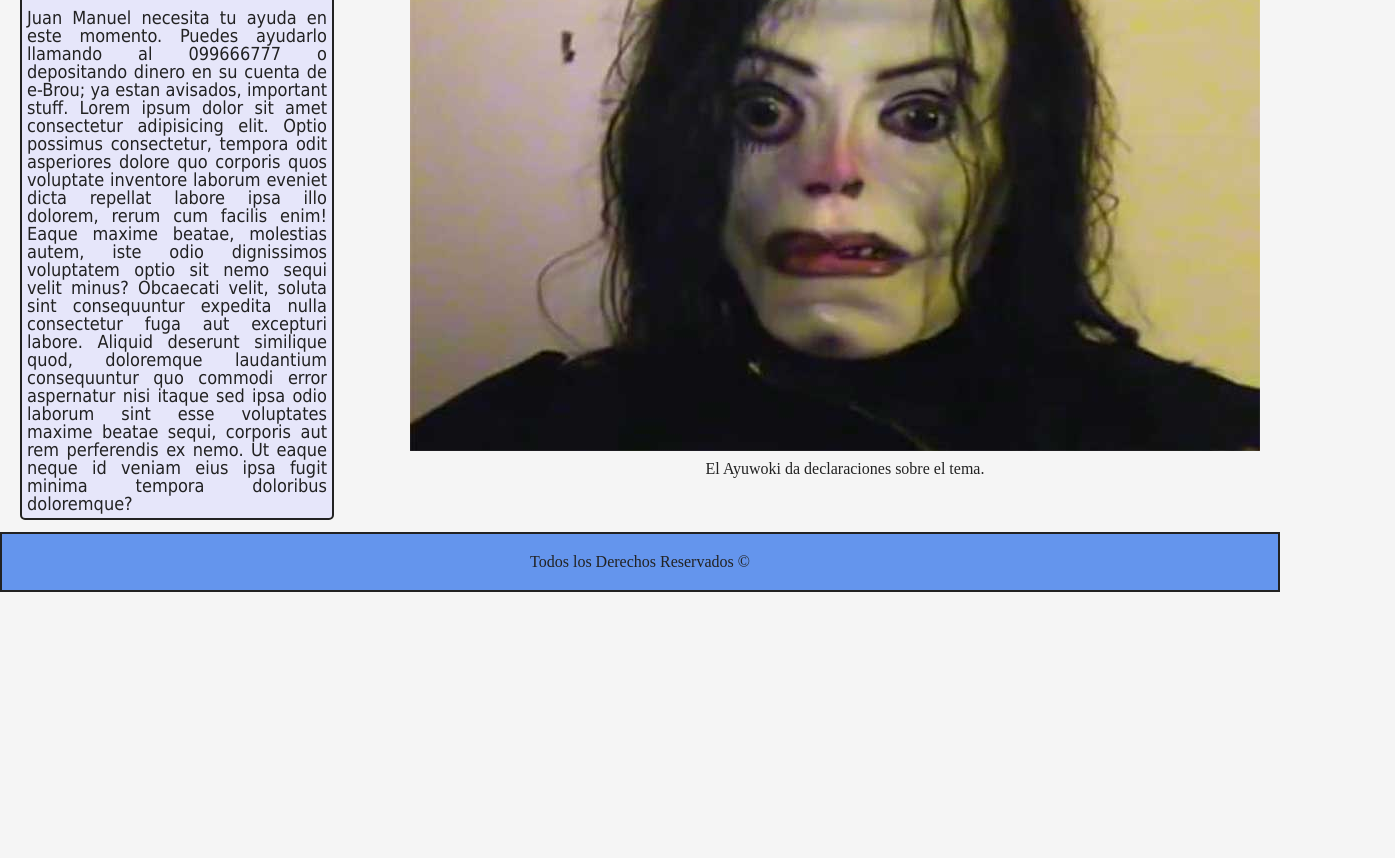
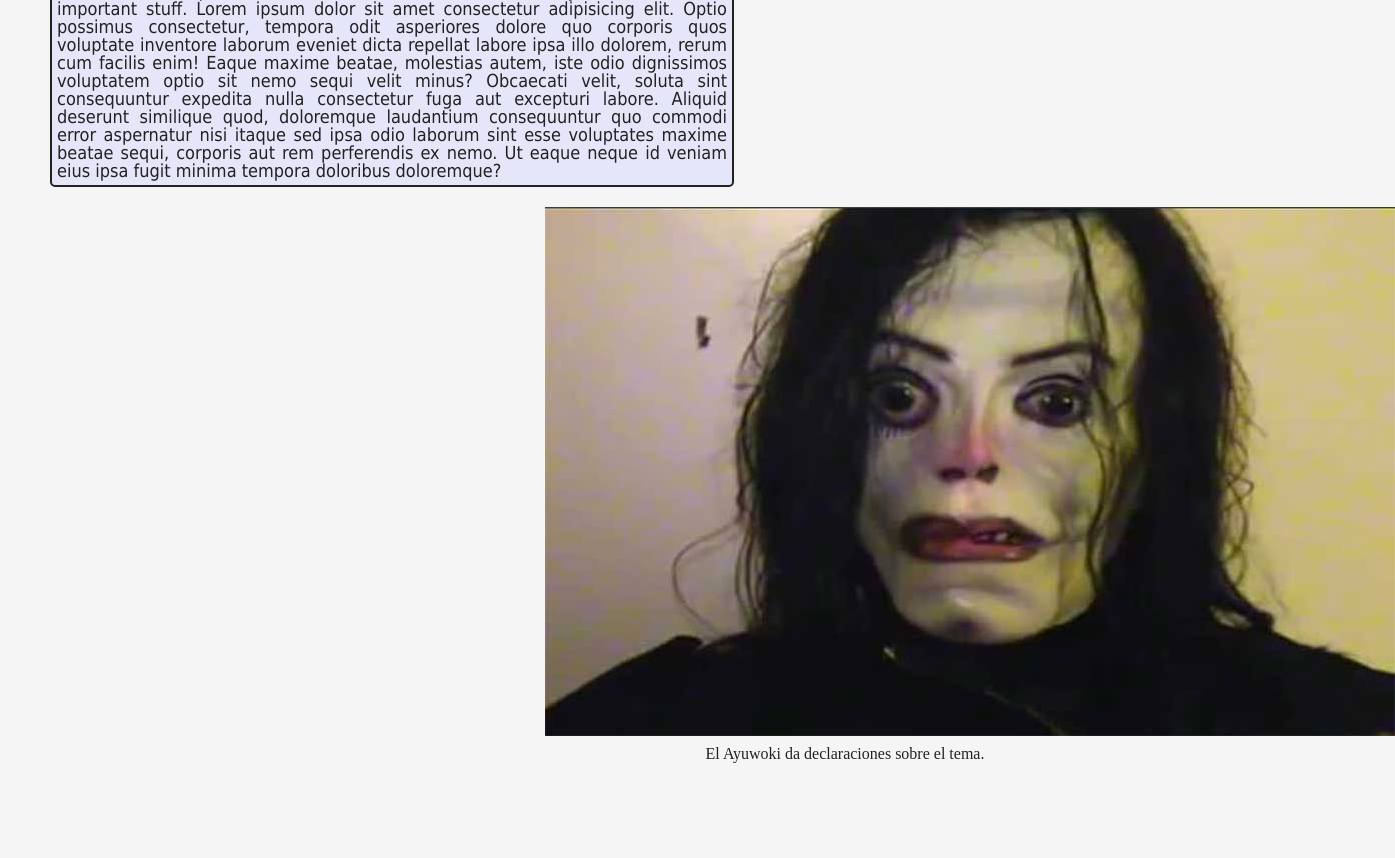
Before and after one commit to FelipeRiver/Important, a plain HTML site: page index.html in a window 1280 px wide. Shown: the part 282-1140 px from the top of the page, 1395 px wide, since content can reach past the window. Before the commit the page ends 874 px from the top, so only its background shows below. Drawn offline with Linux system fonts and the light colour scheme.

Commit message:
Update yes.css

```diff
--- a/yes.css
+++ b/yes.css
@@ -4,11 +4,12 @@ body{
 aside{
     float: left;
     text-align: justify;
-    width: 300px;
+    width: 670px;
     font-family: Tahoma;
     font-size: 27px;
     margin: 20px;
-    margin-top: 70px;
+    margin-top: 60px;
+    margin-left: 50px;
     margin-bottom: 20px;
      border: solid 2px;
      border-radius: 5px;
@@ -31,6 +32,9 @@ figcaption{
     text-align: center;
     margin-top: 10px;
 }
+img{
+    margin-left: 135px;
+}
 .lol{
      margin-bottom: 20px;
      border: solid 2px;
@@ -48,8 +52,9 @@ h2{
     font-size: 18px;
 }
 footer{
-        margin-top: 55px;
+        margin-top: 147px;
         text-align: center;
+
      border: solid 2px;
      padding: 5px;
      padding: 20px;
```
